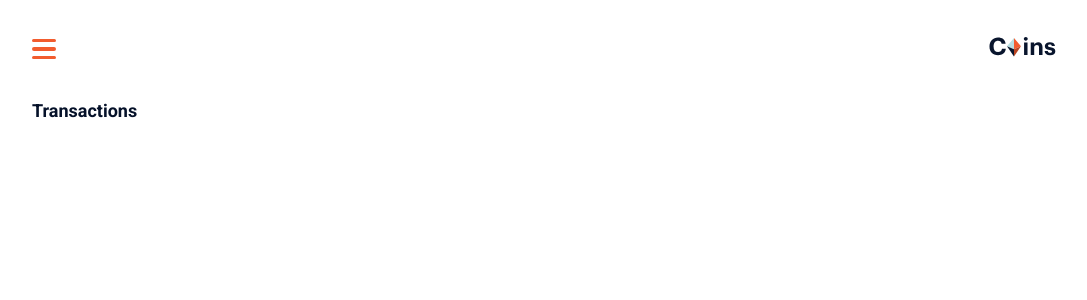
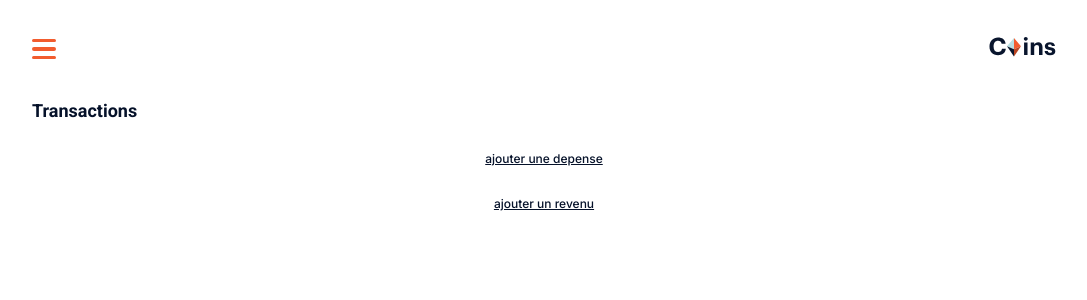
Before and after one commit to Maelle05/my-coins, a Vue app: page /transactions in a window 1280 px wide. Shown: the top 300 px of the page, without its empty margins (96-1183 px from the left). Built offline with nearby package versions, Linux system fonts and the light colour scheme; no server answers; the database is empty; sample sign-in values are in the browser's storage.

Commit message:
add createTrans view

```diff
--- a/src/router/index.js
+++ b/src/router/index.js
@@ -113,6 +113,14 @@ const routes = [
       authRequired: true,
     },
   },
+  {
+    path: '/transactions/create/:spend',
+    name: 'Create Transaction',
+    component: () => import('../views/create/CreateTrans.vue'),
+    meta: {
+      authRequired: true,
+    },
+  },
 ]
 
 const router = new VueRouter({
--- a/src/views/Comptes.vue
+++ b/src/views/Comptes.vue
@@ -39,6 +39,7 @@ export default {
   computed: {
     ...mapGetters({
       comptes: "comptes",
+      user: "user"
     }),
   },
   data(){
--- a/src/views/Transactions.vue
+++ b/src/views/Transactions.vue
@@ -1,6 +1,8 @@
 <template>
   <div class="Transactions">
     <h1>Transactions</h1>
+    <div class="containerLink"><router-link to="/transactions/create/1">ajouter une depense</router-link></div>
+    <div class="containerLink"><router-link to="/transactions/create/0">ajouter un revenu</router-link></div>
   </div>
 </template>
 
@@ -34,4 +36,19 @@ h1 {
   color: var(--color-black);
 }
 
+div.containerLink{
+  display: flex;
+  justify-content: center;
+  align-items: center;
+  width: 100%;
+}
+
+a{
+  margin-top: 30px;
+  font-family: 'Inter';
+  font-weight: 500;
+  font-size: 12px;
+  color: var(--color-black);
+}
+
 </style>
--- /dev/null
+++ b/src/views/create/CreateTrans.vue
@@ -0,0 +1,29 @@
+<template>
+  <div class="CreateTrans">
+    <h1>Nouvelle transaction</h1>
+    <p>Spend : {{$route.params.spend}}</p>
+
+  </div>
+</template>
+
+<script>
+export default {
+
+}
+</script>
+
+<style>
+.CreateTrans{
+  width: 80vw;
+  margin: auto;
+  margin-top: 40px ;
+}
+
+h1 {
+  font-family: 'Roboto';
+  font-weight: 700;
+  font-size: 18px;
+  color: var(--color-black);
+}
+
+</style>
```
